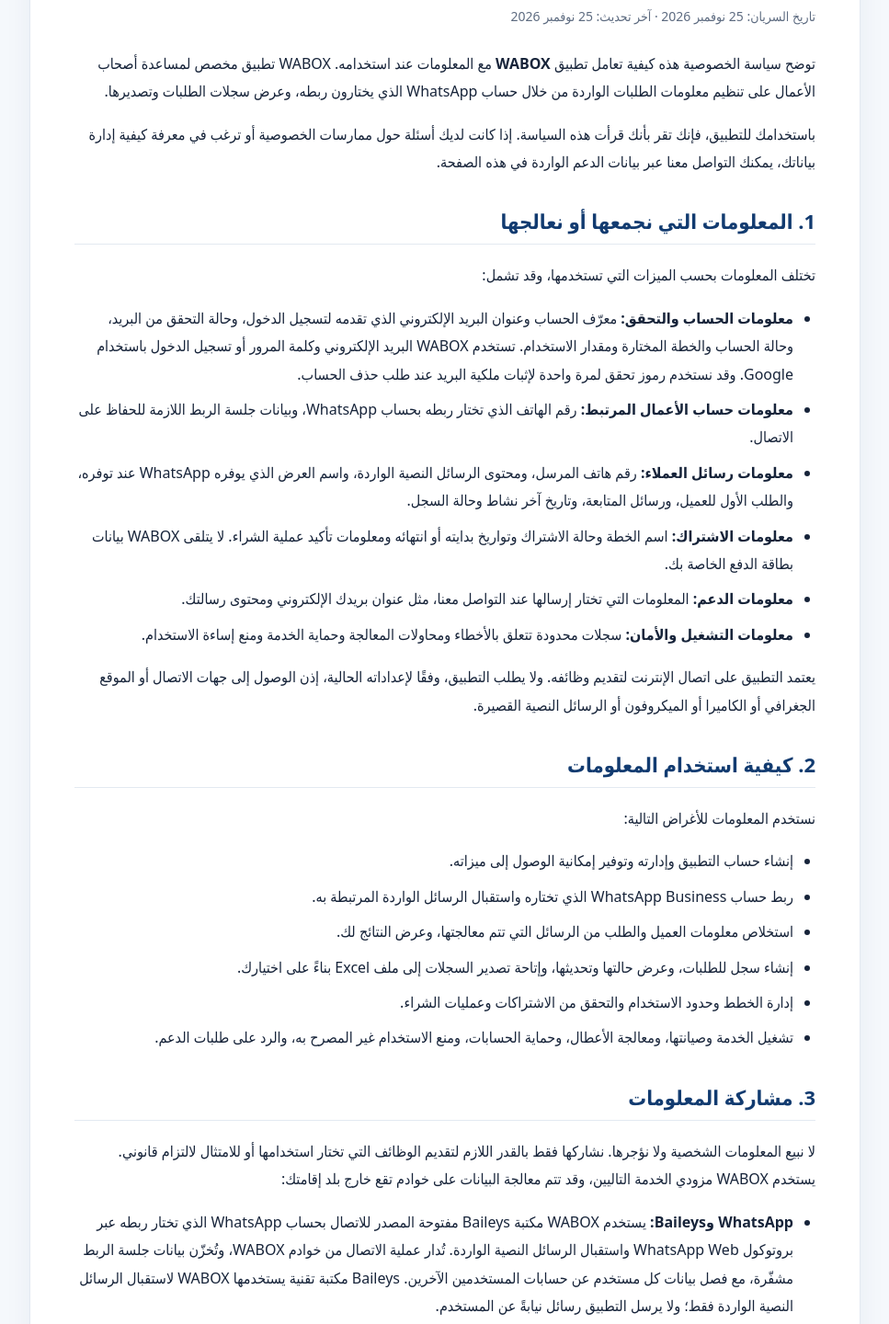
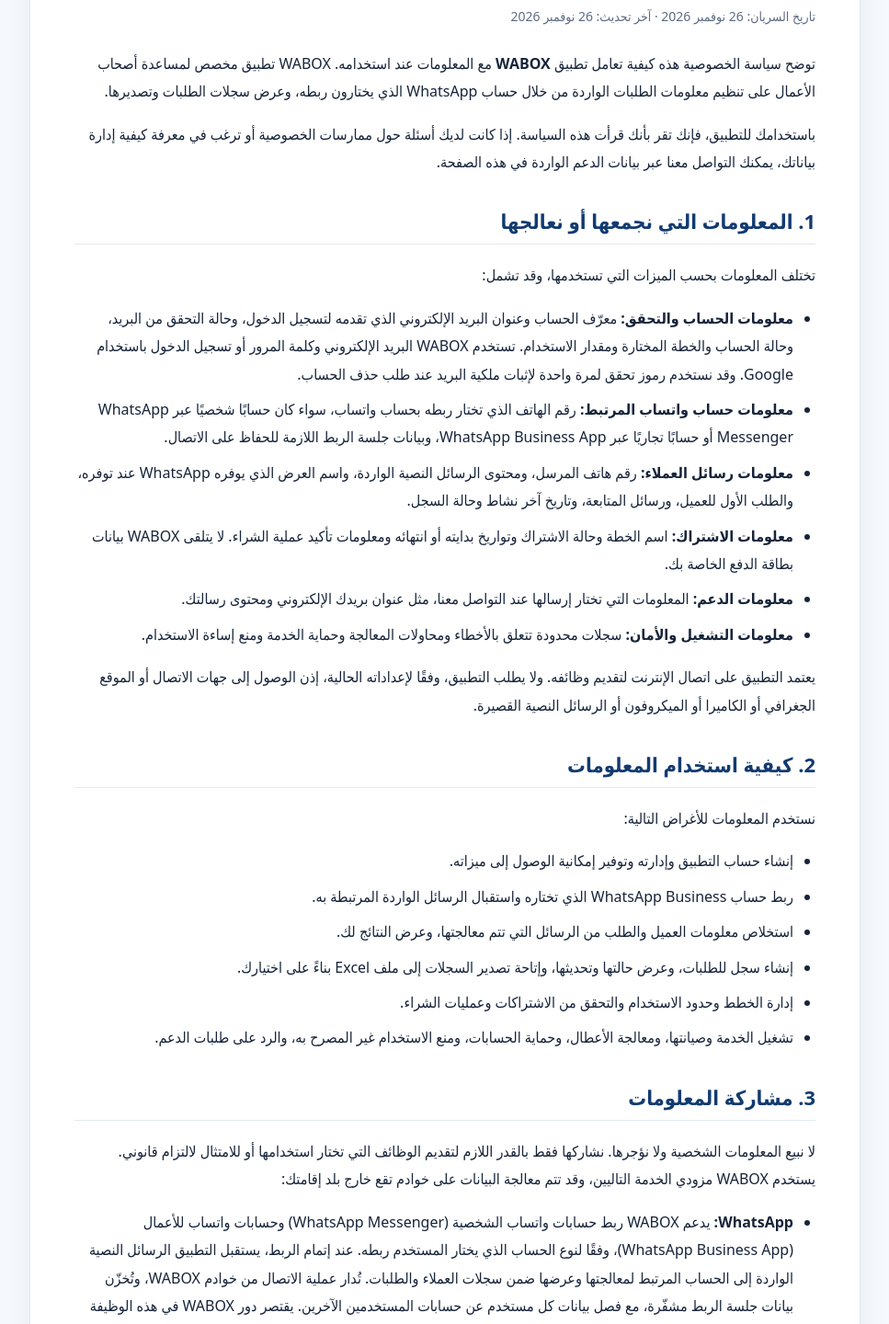
Before and after one commit to ahm009x/Wabox-Privacy-Policy, a plain HTML site: page index.html in a window 1280 px wide. Shown: the part 136-1576 px from the top of the page at 92% size, without its empty margins (156-1123 px from the left). Drawn offline with Linux system fonts and the light colour scheme.

Commit message:
Clarify supported personal and business WhatsApp accounts

```diff
--- a/index.html
+++ b/index.html
@@ -88,7 +88,7 @@
 <article>
   <section lang="ar" dir="rtl">
     <h1>سياسة الخصوصية لتطبيق WABOX</h1>
-    <p class="meta">تاريخ السريان: 25 نوفمبر 2026 · آخر تحديث: 25 نوفمبر 2026</p>
+    <p class="meta">تاريخ السريان: 26 نوفمبر 2026 · آخر تحديث: 26 نوفمبر 2026</p>
 
     <p>توضح سياسة الخصوصية هذه كيفية تعامل تطبيق <strong>WABOX</strong> مع المعلومات عند استخدامه. WABOX تطبيق مخصص لمساعدة أصحاب الأعمال على تنظيم معلومات الطلبات الواردة من خلال حساب WhatsApp الذي يختارون ربطه، وعرض سجلات الطلبات وتصديرها.</p>
     <p>باستخدامك للتطبيق، فإنك تقر بأنك قرأت هذه السياسة. إذا كانت لديك أسئلة حول ممارسات الخصوصية أو ترغب في معرفة كيفية إدارة بياناتك، يمكنك التواصل معنا عبر بيانات الدعم الواردة في هذه الصفحة.</p>
@@ -97,7 +97,7 @@
     <p>تختلف المعلومات بحسب الميزات التي تستخدمها، وقد تشمل:</p>
     <ul>
       <li><strong>معلومات الحساب والتحقق:</strong> معرّف الحساب وعنوان البريد الإلكتروني الذي تقدمه لتسجيل الدخول، وحالة التحقق من البريد، وحالة الحساب والخطة المختارة ومقدار الاستخدام. تستخدم WABOX البريد الإلكتروني وكلمة المرور أو تسجيل الدخول باستخدام Google. وقد نستخدم رموز تحقق لمرة واحدة لإثبات ملكية البريد عند طلب حذف الحساب.</li>
-      <li><strong>معلومات حساب الأعمال المرتبط:</strong> رقم الهاتف الذي تختار ربطه بحساب WhatsApp، وبيانات جلسة الربط اللازمة للحفاظ على الاتصال.</li>
+      <li><strong>معلومات حساب واتساب المرتبط:</strong> رقم الهاتف الذي تختار ربطه بحساب واتساب، سواء كان حسابًا شخصيًا عبر WhatsApp Messenger أو حسابًا تجاريًا عبر WhatsApp Business App، وبيانات جلسة الربط اللازمة للحفاظ على الاتصال.</li>
       <li><strong>معلومات رسائل العملاء:</strong> رقم هاتف المرسل، ومحتوى الرسائل النصية الواردة، واسم العرض الذي يوفره WhatsApp عند توفره، والطلب الأول للعميل، ورسائل المتابعة، وتاريخ آخر نشاط وحالة السجل.</li>
       <li><strong>معلومات الاشتراك:</strong> اسم الخطة وحالة الاشتراك وتواريخ بدايته أو انتهائه ومعلومات تأكيد عملية الشراء. لا يتلقى WABOX بيانات بطاقة الدفع الخاصة بك.</li>
       <li><strong>معلومات الدعم:</strong> المعلومات التي تختار إرسالها عند التواصل معنا، مثل عنوان بريدك الإلكتروني ومحتوى رسالتك.</li>
@@ -119,7 +119,7 @@
     <h2>3. مشاركة المعلومات</h2>
     <p>لا نبيع المعلومات الشخصية ولا نؤجرها. نشاركها فقط بالقدر اللازم لتقديم الوظائف التي تختار استخدامها أو للامتثال لالتزام قانوني. يستخدم WABOX مزودي الخدمة التاليين، وقد تتم معالجة البيانات على خوادم تقع خارج بلد إقامتك:</p>
     <ul>
-      <li><strong>WhatsApp وBaileys:</strong> يستخدم WABOX مكتبة Baileys مفتوحة المصدر للاتصال بحساب WhatsApp الذي تختار ربطه عبر بروتوكول WhatsApp Web واستقبال الرسائل النصية الواردة. تُدار عملية الاتصال من خوادم WABOX، وتُخزّن بيانات جلسة الربط مشفّرة، مع فصل بيانات كل مستخدم عن حسابات المستخدمين الآخرين. Baileys مكتبة تقنية يستخدمها WABOX لاستقبال الرسائل النصية الواردة فقط؛ ولا يرسل التطبيق رسائل نيابةً عن المستخدم.</li>
+      <li><strong>WhatsApp:</strong> يدعم WABOX ربط حسابات واتساب الشخصية (WhatsApp Messenger) وحسابات واتساب للأعمال (WhatsApp Business App)، وفقًا لنوع الحساب الذي يختار المستخدم ربطه. عند إتمام الربط، يستقبل التطبيق الرسائل النصية الواردة إلى الحساب المرتبط لمعالجتها وعرضها ضمن سجلات العملاء والطلبات. تُدار عملية الاتصال من خوادم WABOX، وتُخزّن بيانات جلسة الربط مشفّرة، مع فصل بيانات كل مستخدم عن حسابات المستخدمين الآخرين. يقتصر دور WABOX في هذه الوظيفة على استقبال الرسائل الواردة وقراءتها لأغراض تنظيم الطلبات؛ ولا يرسل التطبيق رسائل نيابةً عن المستخدم.</li>
 
       <li><strong>Supabase, Inc.:</strong> لتشغيل المصادقة والتحقق من البريد الإلكتروني وقاعدة البيانات واستضافة وظائف الخادم والتحديثات الفورية. يخزن Supabase عنوان البريد الإلكتروني ومعرّف الحساب وبيانات الاستخدام وسجلات العملاء والرسائل. تُشفّر بيانات جلسة WhatsApp ومفاتيحها باستخدام AES-256-GCM قبل حفظها. أما نصوص الرسائل وأرقام العملاء والأسماء والحقول التشغيلية فتُحفظ كحقول قاعدة بيانات عادية، وتحميها سياسات الوصول إلى الصفوف (RLS) وصلاحيات الخادم؛ ولا ندّعي أنها مشفّرة على مستوى التطبيق. يرسل Supabase Auth رموز التحقق إلى بريدك؛ وإذا تم اعتماد مزود SMTP خارجي، فسنذكر اسمه في هذه السياسة قبل تفعيله للمستخدمين.</li>
       <li><strong>Google Play / Google Play Billing:</strong> لمعالجة الاشتراكات والمدفوعات والتحقق من حالة الشراء. لا يحصل WABOX على رقم بطاقتك أو بيانات الدفع الكاملة؛ نتلقى معرّفات المنتج ورمز الشراء ومعلومات حالة الاشتراك اللازمة للتحقق من الاستحقاق وإدارة حدود الاستخدام.</li>
@@ -166,7 +166,7 @@
 
   <section class="lang" lang="en" dir="ltr">
     <h1>WABOX Privacy Policy</h1>
-    <p class="meta">Effective date: 25 November 2026 · Last updated: 25 November 2026</p>
+    <p class="meta">Effective date: 26 November 2026 · Last updated: 26 November 2026</p>
 
     <p>This Privacy Policy explains how <strong>WABOX</strong> handles information when you use the app. WABOX is designed to help business users organize order information received through a WhatsApp account they choose to connect, view order records, and export them.</p>
     <p>By using the app, you acknowledge that you have read this Policy. If you have questions about our privacy practices or how to manage your information, please contact us using the support details on this page.</p>
@@ -175,7 +175,7 @@
     <p>Depending on the features you use, the information may include:</p>
     <ul>
       <li><strong>Account and verification information:</strong> account identifier and the email address you provide for sign-in, email-verification status, account status, selected plan, and usage. Supabase Auth sends a temporary verification code to your email. WABOX supports email-and-password sign-in and Google sign-in. We may use one-time verification codes to verify mailbox ownership for account-deletion requests.</li>
-      <li><strong>Connected business-account information:</strong> the phone number you choose to link to WhatsApp and the session data needed to maintain that connection.</li>
+      <li><strong>Connected WhatsApp account information:</strong> the phone number you choose to link to WhatsApp, whether it is a personal account through WhatsApp Messenger or a business account through WhatsApp Business App, and the session data needed to maintain that connection.</li>
       <li><strong>Customer message information:</strong> the sender's phone number, incoming text-message content, the customer's WhatsApp display name when provided, the customer's first incoming request, later message history, the latest activity date, and record status.</li>
       <li><strong>Subscription information:</strong> plan name, subscription status, start or end dates, and purchase-verification information. WABOX does not receive your payment-card details.</li>
       <li><strong>Support information:</strong> information you choose to send when contacting us, such as your email address and the content of your message.</li>
@@ -197,7 +197,7 @@
     <h2>3. How Information Is Shared</h2>
     <p>We do not sell or rent personal information. We share it only as necessary to provide the features you choose or to comply with law. WABOX uses the following service providers. Data may be processed on servers outside your country of residence:</p>
     <ul>
-      <li><strong>WhatsApp and Baileys:</strong> WABOX uses the open-source Baileys library to connect to the WhatsApp account you choose through the WhatsApp Web protocol and receive incoming text messages. The connection is managed by WABOX servers. Connection-session data is encrypted, and each user's data is isolated from other users' accounts. Baileys is the library used by WABOX to receive incoming text messages only; the app does not send messages on the user's behalf.</li>
+      <li><strong>WhatsApp:</strong> WABOX supports linking personal WhatsApp accounts (WhatsApp Messenger) and WhatsApp Business accounts (WhatsApp Business App), according to the account type the user chooses to connect. Once connected, the app receives incoming text messages to the linked account for processing and display in customer and order records. The connection is managed by WABOX servers. Connection-session data is encrypted, and each user's data is isolated from other users' accounts. This feature is limited to receiving and reading incoming messages for order organization; the app does not send messages on the user's behalf.</li>
 
       <li><strong>Supabase, Inc.:</strong> to provide authentication and email verification, database hosting, server functions, and realtime updates. Supabase stores the email address, account identifier, usage data, customer records and message history. WhatsApp session credentials and Signal keys are encrypted with AES-256-GCM before storage. Message text, customer phone numbers, display names and operational fields are stored as ordinary database fields protected by row-level security (RLS) and server permissions; they are not application-level encrypted. Supabase Auth sends verification codes to your email; if an external SMTP provider is selected, we will name it in this Policy before enabling it for users.</li>
       <li><strong>Google Play / Google Play Billing:</strong> to process subscriptions and purchases and verify purchase status. WABOX does not receive your full payment-card details. We receive product identifiers, a purchase token, and subscription-status information needed to verify entitlement and manage usage limits.</li>
```
